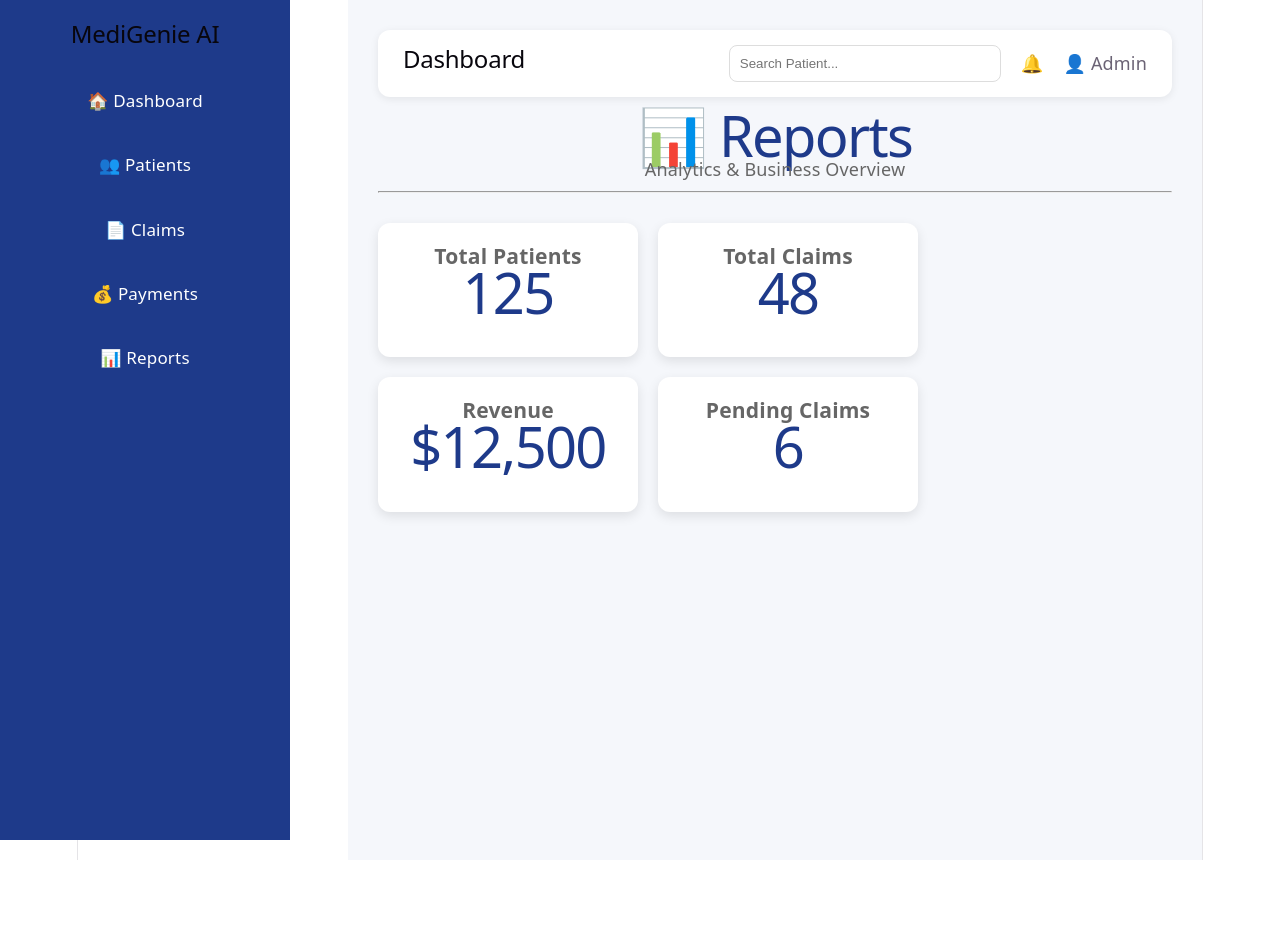
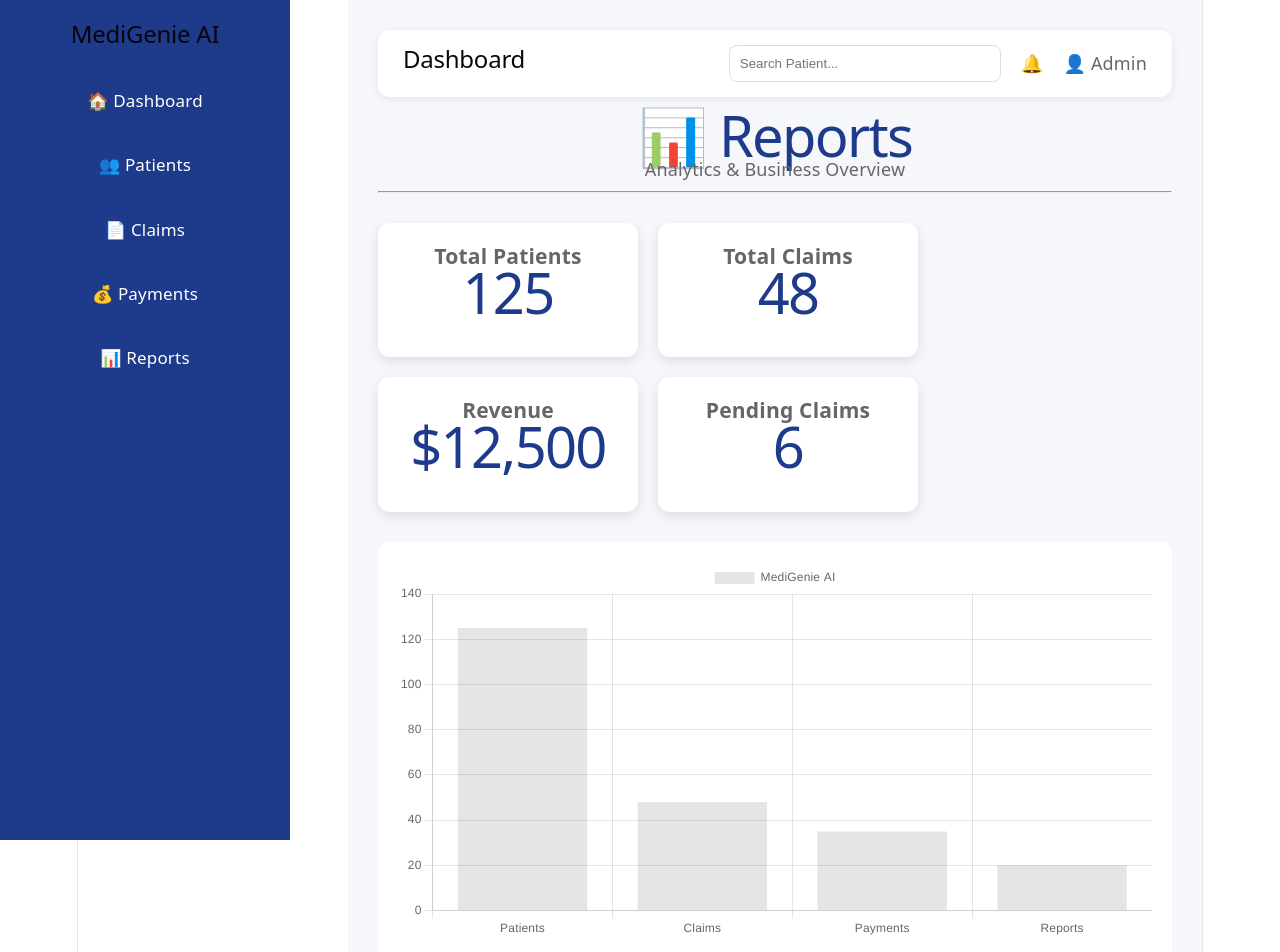
Before and after one commit to ehsankiani222-cloud/MediGenieAI, a React (Vite) app: page /reports in a window 1280 px wide. Shown: the top 952 px of the page. Before the commit the page ends 860 px from the top, so only its background shows below. Built offline with nearby package versions, Linux system fonts and the light colour scheme.

Commit message:
Reports Bar Chart

```diff
--- a/src/components/charts/BarChart.jsx
+++ b/src/components/charts/BarChart.jsx
@@ -0,0 +1,61 @@
+import {
+  Chart as ChartJS,
+  CategoryScale,
+  LinearScale,
+  BarElement,
+  Title,
+  Tooltip,
+  Legend,
+} from "chart.js";
+
+import { Bar } from "react-chartjs-2";
+
+ChartJS.register(
+  CategoryScale,
+  LinearScale,
+  BarElement,
+  Title,
+  Tooltip,
+  Legend
+);
+
+function BarChart() {
+  const data = {
+    labels: [
+      "Patients",
+      "Claims",
+      "Payments",
+      "Reports",
+    ],
+    datasets: [
+      {
+        label: "MediGenie AI",
+        data: [125, 48, 35, 20],
+      },
+    ],
+  };
+
+  const options = {
+    responsive: true,
+    plugins: {
+      legend: {
+        position: "top",
+      },
+    },
+  };
+
+  return (
+    <div
+      style={{
+        background: "#ffffff",
+        padding: "20px",
+        borderRadius: "10px",
+        marginTop: "30px",
+      }}
+    >
+      <Bar data={data} options={options} />
+    </div>
+  );
+}
+
+export default BarChart;
--- a/src/pages/Reports.jsx
+++ b/src/pages/Reports.jsx
@@ -2,6 +2,7 @@ import Sidebar from "../components/Sidebar";
 import Navbar from "../components/Navbar";
 import PageHeader from "../components/PageHeader";
 import StatCard from "../components/StatCard";
+import BarChart from "../components/charts/BarChart";
 
 function Reports() {
   return (
@@ -29,6 +30,8 @@ function Reports() {
           <StatCard title="Revenue" value="$12,500" />
           <StatCard title="Pending Claims" value="6" />
         </div>
+
+        <BarChart />
       </div>
     </div>
   );
```
